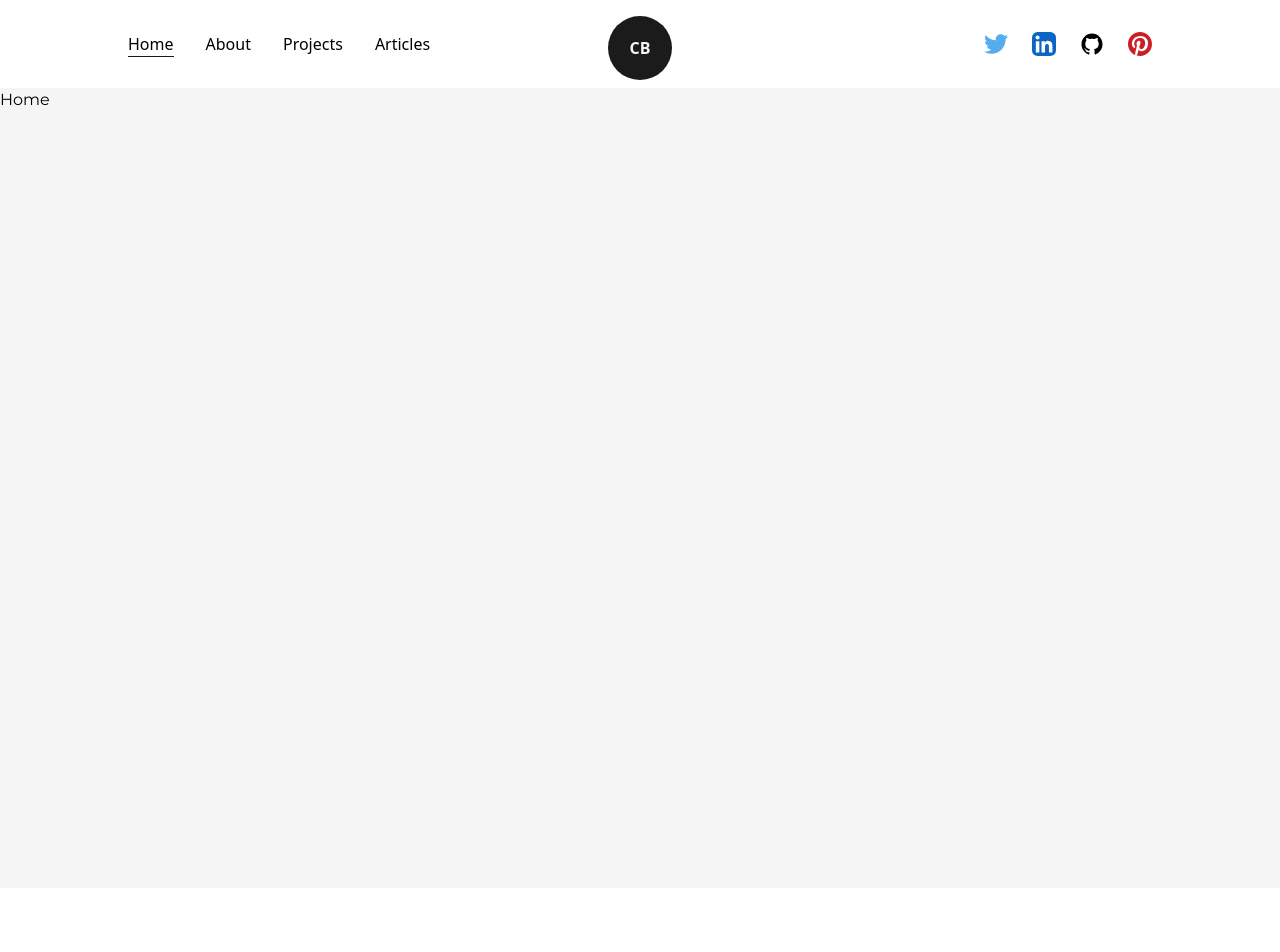
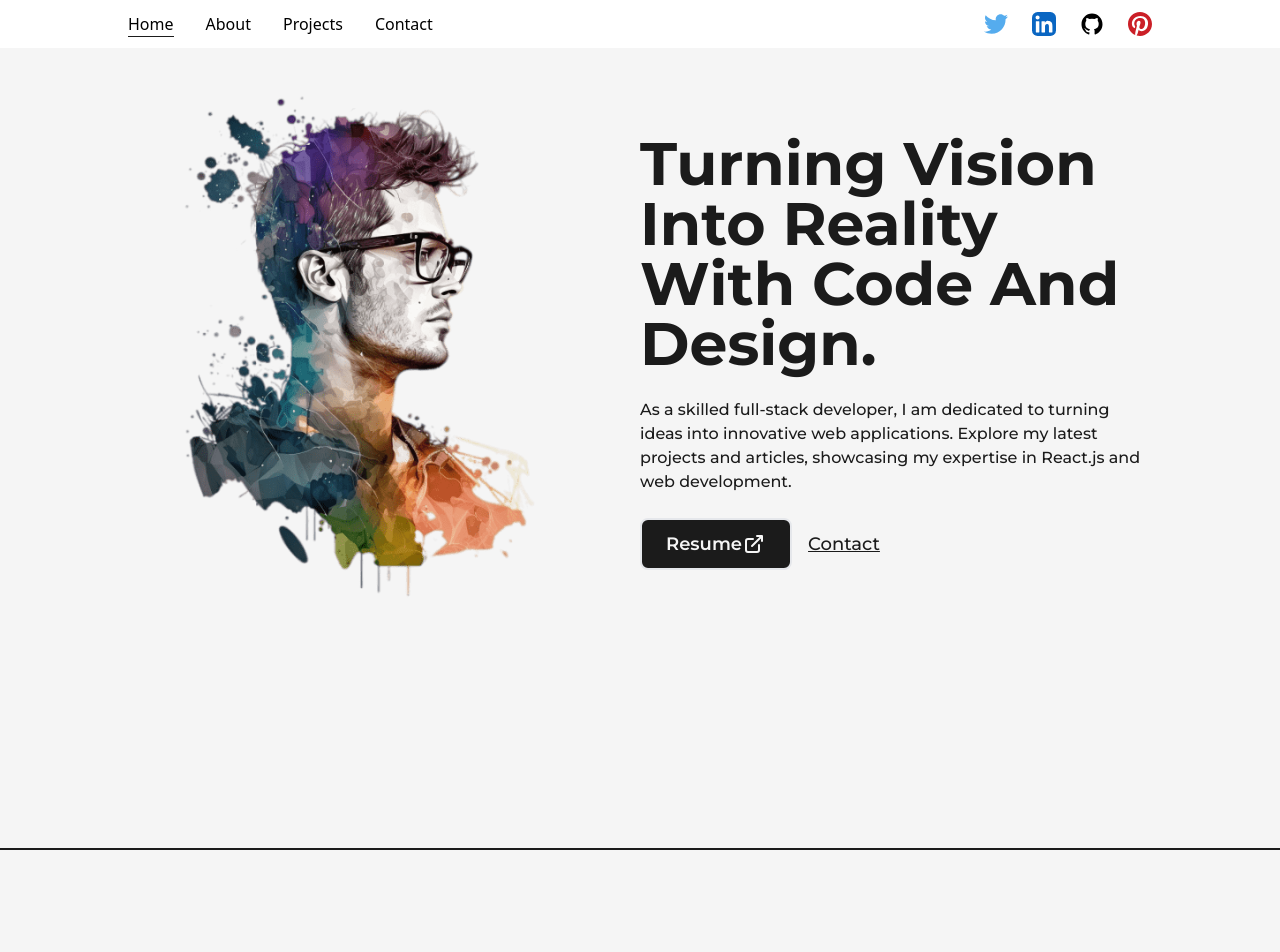
Before and after one commit to sanazniamati/sanaz-niamati-portfolio, a Next.js app: page / in a window 1280 px wide. Shown: the top 952 px of the page. Before the commit the page ends 888 px from the top, so only its background shows below. Built offline with nearby package versions, Linux system fonts and the light colour scheme.

Commit message:
add min-h-calc

```diff
--- /dev/null
+++ b/components/AnimatedText.js
@@ -0,0 +1,53 @@
+import { motion } from "framer-motion";
+
+const quote = {
+  initial: {
+    opacity: 1,
+  },
+  animate: {
+    opacity: 1,
+    transition: {
+      delay: 0.5,
+      staggerChildren: 0.08,
+    },
+  },
+};
+
+const singelWord = {
+  initial: {
+    opacity: 0,
+    y: 50,
+  },
+  animate: {
+    opacity: 1,
+    y: 0,
+    transition: {
+      duration: 1,
+    },
+  },
+};
+
+function AnimatedText({ text, className = "" }) {
+  return (
+    <div className="w-full mx-auto py-2 justify-center text-center overflow-hidden ">
+      <motion.h1
+        className={` inline-block w-full text-dark font-bold capitalize text-8xl ${className}`}
+        variants={quote}
+        initial="initial"
+        animate="animate"
+      >
+        {text.split(" ").map((word, index) => (
+          <motion.span
+            className=" inline-block"
+            key={word + "-" + index}
+            variants={singelWord}
+          >
+            {word}&nbsp;
+          </motion.span>
+        ))}
+      </motion.h1>
+    </div>
+  );
+}
+
+export default AnimatedText;
--- /dev/null
+++ b/components/Footer.js
@@ -0,0 +1,25 @@
+import React from "react";
+import Layout from "./Layout";
+import Link from "next/link";
+
+function Footer(props) {
+  return (
+    <footer className=" h-[76px] w-full border-t-2 border-solid border-dark font-medium text-lg">
+      <Layout className="py-2 flex items-center justify-between">
+        <span>{new Date().getFullYear()}&copy;All Right Reserved</span>
+        <div className="flex items-center">
+          Build with
+          <span className=" text-primary text-2xl px-1 ">&#9825; </span>
+          <Link href="/" className=" underline underline-offset-2">
+            sanaz-niamati
+          </Link>
+        </div>
+        <Link href="/" target={"_blank"}>
+          say Hello
+        </Link>
+      </Layout>
+    </footer>
+  );
+}
+
+export default Footer;
--- /dev/null
+++ b/components/Layout.js
@@ -0,0 +1,13 @@
+import React from "react";
+
+function Layout({ children, className = "" }) {
+  return (
+    <div
+      className={`w-full min-h-calc-(100vh-(footer-header))  inline-block z-0 bg-light px-32 ${className}`}
+    >
+      {children}
+    </div>
+  );
+}
+
+export default Layout;
--- a/components/Navbar.js
+++ b/components/Navbar.js
@@ -28,14 +28,14 @@
   );
 };
 
-function Navbar(props) {
+function Navbar() {
   return (
-    <header className="w-full px-32 py-8 font-medium flex justify-between items-center">
+    <header className=" h-[48px] w-full px-32 py-2  font-medium flex justify-between items-center">
       <nav>
         <CustomLink href="/" title={"Home"} className="mr-4" />
         <CustomLink href="/about" title={"About"} className="mx-4" />
         <CustomLink href="/projects" title={"Projects"} className="mx-4" />
-        <CustomLink href="/articles" title={"Articles"} className="ml-4" />
+        <CustomLink href="/contact" title={"Contact"} className="ml-4" />
       </nav>
 
       <nav className="flex justify-center items-center flex-wrap">
@@ -78,9 +78,9 @@
           <PinterestIcon />
         </motion.a>
       </nav>
-      <div className=" absolute left-[50%] top-2 translate-x-[-50%]">
+      {/* <div className=" absolute left-[50%] top-2 translate-x-[-50%]">
         <Logo />
-      </div>
+      </div> */}
     </header>
   );
 }
--- a/pages/_app.js
+++ b/pages/_app.js
@@ -3,6 +3,7 @@
 import Head from "next/head";
 // component
 import Navbar from "../components/Navbar";
+import Footer from "../components/Footer";
 
 const montserrat = Montserrat({ subsets: ["latin"], variable: "--font-mont" });
 
@@ -18,6 +19,7 @@
         className={`${montserrat.variable} font-mont bg-light w-full min-h-screen `}
       >
         <Component {...pageProps} />
+        <Footer />
       </main>
     </>
   );
--- a/pages/index.js
+++ b/pages/index.js
@@ -1,3 +1,60 @@
+import Head from "next/head";
+import Image from "next/image";
+import Link from "next/link";
+
+// component
+import Layout from "../components/Layout";
+import AnimatedText from "../components/AnimatedText";
+import { LinkArrow } from "../components/Icons";
+
+// icon profile
+import profile from "../public/images/profile/profile.png";
+
 export default function Home() {
-  return <main>Home</main>;
+  return (
+    <>
+      <Head>
+        <title>sanaz niamati portfolio</title>
+        <link rel="icon" href="/favicon.ico" />
+      </Head>
+      <main className="flex items-center text-dark w-full min-h-screen">
+        <Layout className="pt-0">
+          <div className="flex items-center justify-between w-full">
+            <div className="w-1/2 ">
+              <Image className="w-full h-auto" src={profile} alt="" />
+            </div>
+            <div className="w-1/2 flex flex-col items-center self-center ">
+              <AnimatedText
+                text={"Turning Vision Into Reality With Code And Design."}
+                className="!text-6xl !text-left"
+              />
+              <p className="my-4 text-base font-medium">
+                As a skilled full-stack developer, I am dedicated to turning
+                ideas into innovative web applications. Explore my latest
+                projects and articles, showcasing my expertise in React.js and
+                web development.
+              </p>
+              <div className="flex items-center self-start mt-2">
+                <Link
+                  href="/s.niamati-cv.pdf"
+                  target="_blank"
+                  className="flex items-center justify-center bg-dark text-light p-2.5 px-6 rounded-lg text-lg font-semibold border-2 border-solid
+                  hover:bg-light hover:text-dark hover:border-dark "
+                  download={true}
+                >
+                  Resume <LinkArrow className="" />
+                </Link>
+                <Link
+                  href="mailto:sanaz.niamati@yahoo.com"
+                  className="ml-4 text-lg font-medium capitalize text-dark underline"
+                >
+                  Contact
+                </Link>
+              </div>
+            </div>
+          </div>
+        </Layout>
+      </main>
+    </>
+  );
 }
--- a/tailwind.config.js
+++ b/tailwind.config.js
@@ -17,6 +17,10 @@
         primary: "#B63E96", //240,86,199
         primaryDark: "#58E6D9", //80,230,217
       },
+      minHeight: {
+        // "calc-22": "calc(100vh - 88px)",
+        "calc-(100vh-(footer-header))": "calc(100vh - 87px)",
+      },
     },
   },
   plugins: [],
```
Also changed, not shown: public/images/profile/profile.png (added), 1 other file (tests, documents, lock files or other folders).
